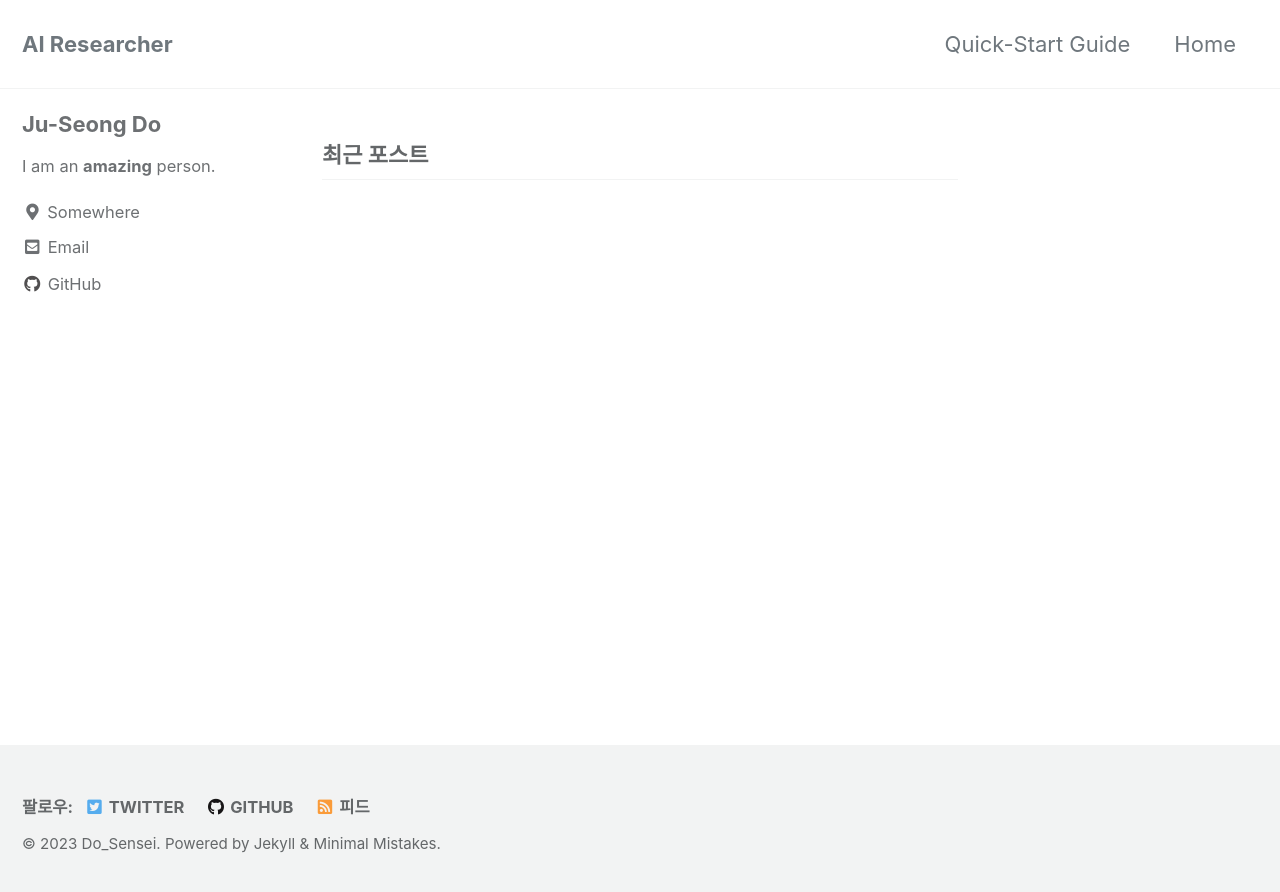
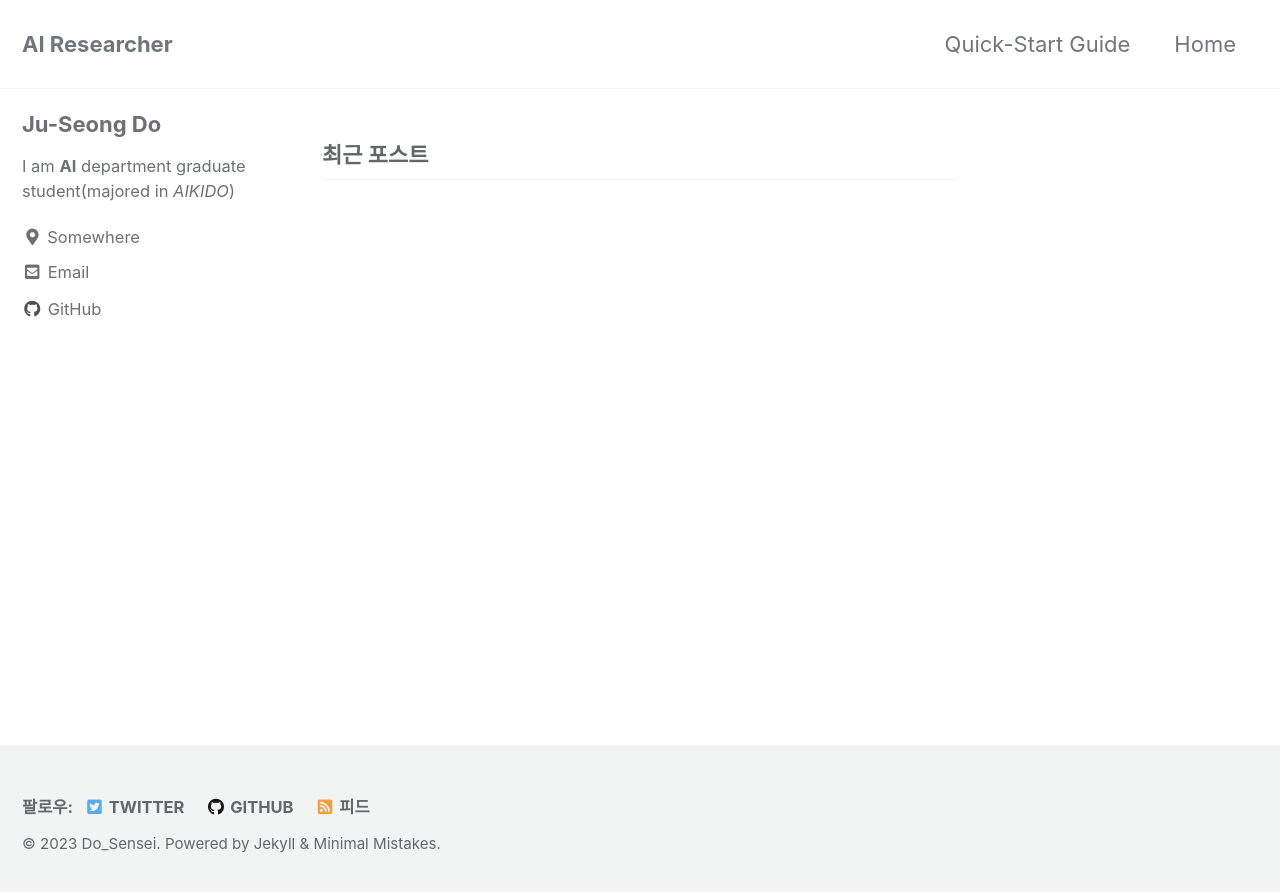
Before and after one commit to Do-sensei/Do-sensei.github.io, a Jekyll site: the page built from index.html, in a window 1280 px wide. Shown: the top 892 px of the page. Built offline with Jekyll 4.4.1, drawn with Linux system fonts in a browser that asks for light colours; cached includes are drawn as plain includes; the list of posts is cut into pages by our own code.

Commit message:
Update _config.yml

```diff
--- a/_config.yml
+++ b/_config.yml
@@ -106,7 +106,7 @@ analytics:
 author:
   name             : "Ju-Seong Do"
   avatar           : # path of avatar image, e.g. "/assets/images/bio-photo.jpg"
-  bio              : "I am an **amazing** person."
+  bio              : "I am **AI** department graduate student(majored in *AIKIDO*)"
   location         : "Somewhere"
   email            :
   links:
```
